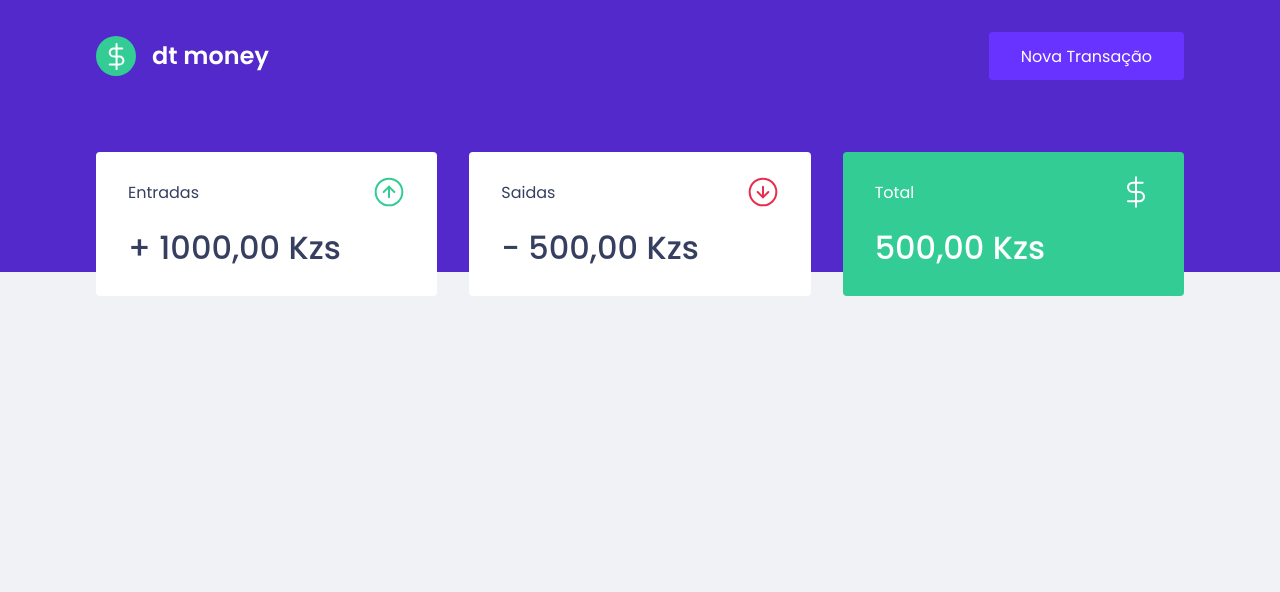
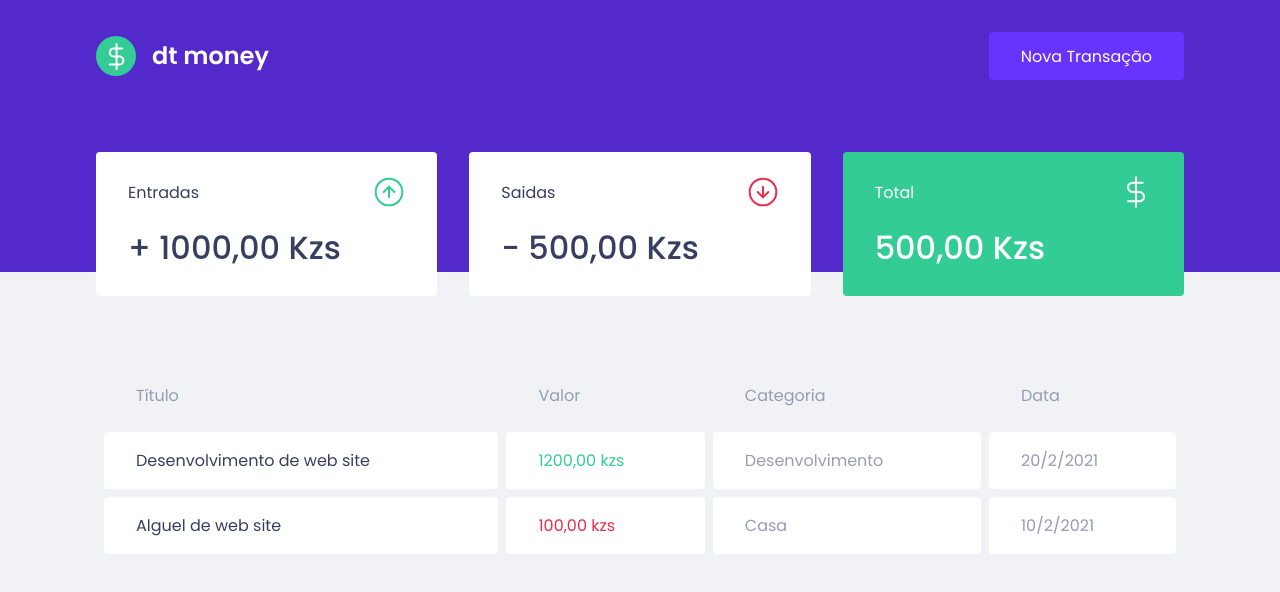
Before and after one commit to Carvalho2019/dt-money, a React (Create React App) app: page / in a window 1280 px wide. Shown: the top 592 px of the page. Built offline with nearby package versions, Linux system fonts and the light colour scheme.

Commit message:
create design of TransitionTable  components

```diff
--- a/src/components/Dashboard/index.tsx
+++ b/src/components/Dashboard/index.tsx
@@ -1,10 +1,12 @@
 import { Summary } from "../Summary";
+import { TransactionTable } from "../TransactionTable";
 import { Container } from "./styles";
 
 export function Dashboard(){
   return (
     <Container>
       <Summary />
+      <TransactionTable />
     </Container>
   )
 }
--- /dev/null
+++ b/src/components/TransactionTable/index.tsx
@@ -0,0 +1,32 @@
+import { Container } from "./styles";
+
+export function TransactionTable() {
+  return (
+    <Container>
+      <table>
+        <thead>
+          <tr>
+            <th>Título</th>
+            <th>Valor</th>
+            <th>Categoria</th>
+            <th>Data</th>
+          </tr>
+        </thead>
+        <tbody>
+          <tr>
+            <td className="title">Desenvolvimento de web site</td>
+            <td className="deposit">1200,00 kzs</td>
+            <td>Desenvolvimento</td>
+            <td>20/2/2021</td>
+          </tr>
+          <tr>
+            <td>Alguel de web site</td>
+            <td className="withdraw">100,00 kzs</td>
+            <td>Casa</td>
+            <td>10/2/2021</td>
+          </tr>
+        </tbody>
+      </table>
+    </Container>
+  )
+}
--- /dev/null
+++ b/src/components/TransactionTable/styles.ts
@@ -0,0 +1,37 @@
+import styled from "styled-components";
+
+export const Container = styled.div`
+  margin-top: 4rem;
+
+  table {
+    width: 100%;
+    border-spacing: 0.5rem;
+    th {
+      color: var(--text-body);
+      font-weight: 400;
+      padding: 1rem 2rem;
+      text-align: left;
+      line-height: 1.5rem;
+    }
+
+    td {
+      padding: 1rem 2rem;
+      border: 0;
+      background: var(--shape);
+      color: var(--text-body);
+      border-radius: 0.25rem;
+      &:first-child {
+        color: var(--text-title);
+      }
+
+      &.deposit {
+        color: var(--green);
+      }
+
+      &.withdraw{
+        color: var(--red);
+
+      }
+    }
+  }
+`;
```
